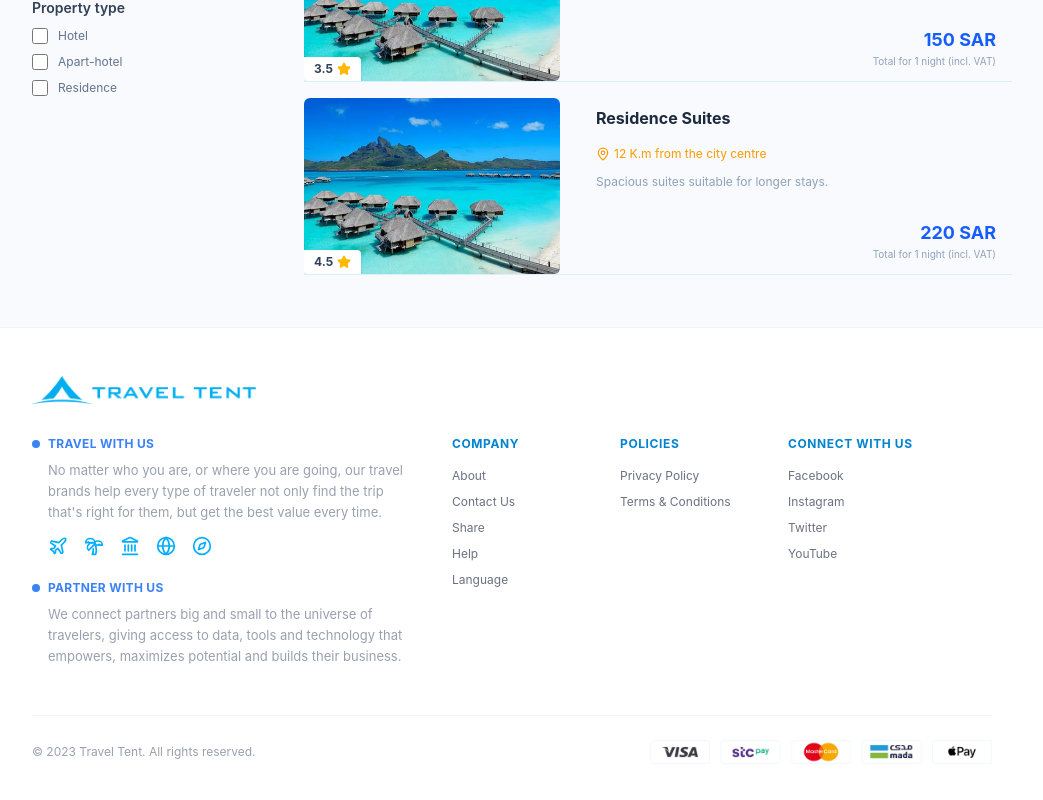
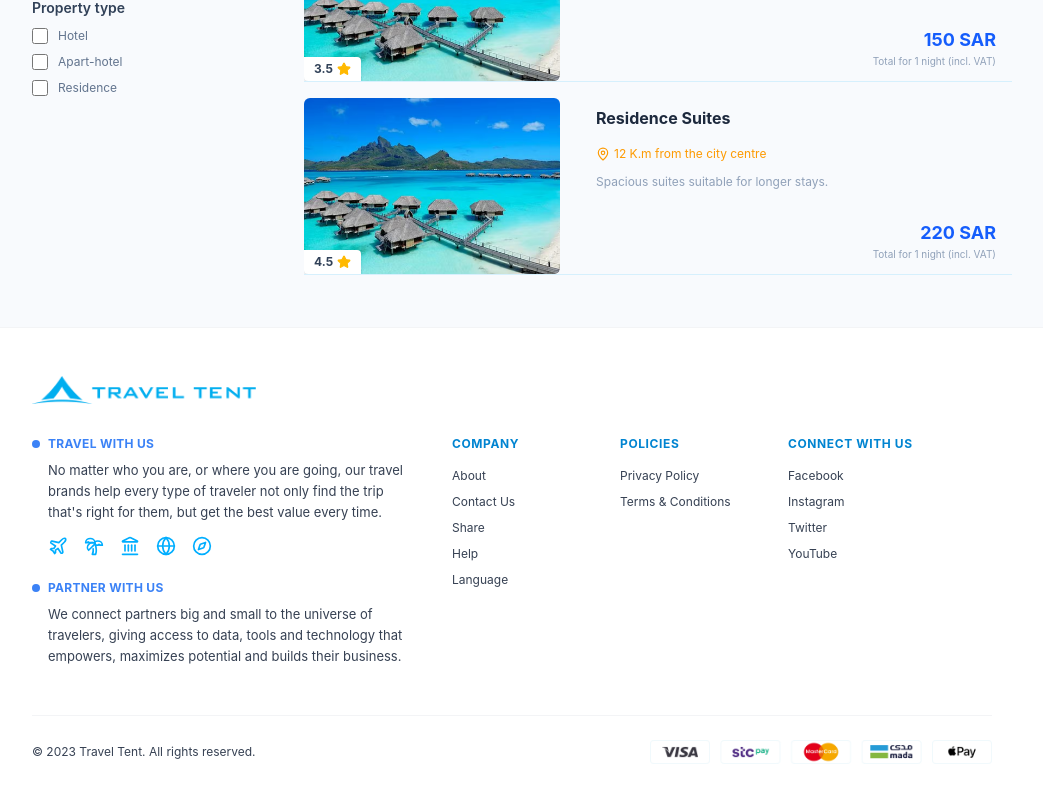
Before and after one commit to jessyhneino/Travel-web, a React (Vite) app: page /hotels in a window 1280 px wide. Shown: the part 746-1546 px from the top of the page, without its empty margins (128-1171 px from the left). Built offline with nearby package versions, Linux system fonts and the light colour scheme.

Commit message:
update text-gray-400 to 700

```diff
--- a/src/pages/Footer/Footer.jsx
+++ b/src/pages/Footer/Footer.jsx
@@ -6,7 +6,7 @@ export default function Footer() {
   const { t } = useTranslation();
 
   return (
-    <footer className="w-full bg-white text-gray-600 font-sans py-12 px-7 sm:px-12 md:px-26 lg:px-40 border-t border-gray-100">
+    <footer className="w-full bg-white text-gray-700 font-sans py-12 px-7 sm:px-12 md:px-26 lg:px-40 border-t border-gray-100">
       <div className="max-w-7xl mx-auto">
         {/* Logo Header Section */}
         <div className="mb-8">
@@ -30,7 +30,7 @@ export default function Footer() {
                 <span>{t("TRAVEL WITH US")}</span>
               </div>
 
-              <p className="text-gray-400 text-[13px] leading-relaxed pl-4 max-w-sm">
+              <p className="text-gray-700 text-[13px] leading-relaxed pl-4 max-w-sm">
                 {t(
                   "No matter who you are, or where you are going, our travel brands help every type of traveler not only find the trip that's right for them, but get the best value every time."
                 )}
@@ -53,7 +53,7 @@ export default function Footer() {
                 <span>{t("PARTNER WITH US")}</span>
               </div>
 
-              <p className="text-gray-400 text-[13px] leading-relaxed pl-4 max-w-sm">
+              <p className="text-gray-700 text-[13px] leading-relaxed pl-4 max-w-sm">
                 {t(
                   "We connect partners big and small to the universe of travelers, giving access to data, tools and technology that empowers, maximizes potential and builds their business."
                 )}
@@ -67,7 +67,7 @@ export default function Footer() {
               {t("COMPANY")}
             </h3>
 
-            <ul className="space-y-2.5 text-xs text-gray-500">
+            <ul className="space-y-2.5 text-xs text-gray-700">
               <li>
                 <a href="#" className="hover:text-cyan-500 transition-colors">
                   {t("About")}
@@ -102,7 +102,7 @@ export default function Footer() {
               {t("POLICIES")}
             </h3>
 
-            <ul className="space-y-2.5 text-xs text-gray-500">
+            <ul className="space-y-2.5 text-xs text-gray-700">
               <li>
                 <a href="#" className="hover:text-cyan-500 transition-colors">
                   {t("Privacy Policy")}
@@ -122,7 +122,7 @@ export default function Footer() {
               {t("CONNECT WITH US")}
             </h3>
 
-            <ul className="space-y-2.5 text-xs text-gray-500">
+            <ul className="space-y-2.5 text-xs text-gray-700">
               <li>
                 <a href="#" className="hover:text-cyan-500 transition-colors">
                   {t("Facebook")}
@@ -148,7 +148,7 @@ export default function Footer() {
         </div>
 
         {/* Bottom Bar: Copyright & Payment Gateways */}
-        <div className="pt-6 flex flex-col md:flex-row items-center justify-between gap-4 text-xs text-gray-400">
+        <div className="pt-6 flex flex-col md:flex-row items-center justify-between gap-4 text-xs text-gray-700">
           <p>{t("© 2023 Travel Tent. All rights reserved.")}</p>
 
           {/* Payment Badges */}
--- a/src/pages/Home/SpecialPackages.jsx
+++ b/src/pages/Home/SpecialPackages.jsx
@@ -96,7 +96,7 @@ export default function SpecialPackages() {
             </h3>
 
             {/* Package Description */}
-            <p className="w-full max-w-xl text-sm leading-relaxed text-gray-500 sm:text-[15px] md:text-base">
+            <p className="w-full max-w-xl text-sm leading-relaxed text-gray-700 sm:text-[15px] md:text-base">
               {t(currentPackage.description)}
             </p>
 
@@ -119,7 +119,7 @@ export default function SpecialPackages() {
                     />
                   </svg>
 
-                  <span className="text-gray-400">
+                  <span className="text-gray-700">
                     {t(feature)}
                   </span>
                 </div>
@@ -171,7 +171,7 @@ export default function SpecialPackages() {
         {/* Package Counter */}
         <div
           dir="ltr"
-          className="whitespace-nowrap text-center text-[10px] font-semibold tracking-wider text-gray-400 sm:text-xs"
+          className="whitespace-nowrap text-center text-[10px] font-semibold tracking-wider text-gray-700 sm:text-xs"
         >
           {t("Showing")} {formatNumber(currentIndex + 1)}/
           {formatNumber(packagesData.length)}
--- a/src/pages/HotelDetailPage/AreaSection.jsx
+++ b/src/pages/HotelDetailPage/AreaSection.jsx
@@ -50,7 +50,7 @@ export default function AreaSection() {
           </div>
 
           {/* Address Information */}
-          <div className="mt-3 flex flex-col gap-3 text-xs text-gray-500 sm:flex-row sm:items-start sm:justify-between sm:text-sm">
+          <div className="mt-3 flex flex-col gap-3 text-xs text-gray-700 sm:flex-row sm:items-start sm:justify-between sm:text-sm">
             <div className="flex items-start gap-2 min-w-0">
               <p className="leading-5 break-words min-w-0">
                 {t(
@@ -84,20 +84,20 @@ export default function AreaSection() {
                 {section.items.map((item, index) => (
                   <li
                     key={`${section.title}-${index}`}
-                    className="flex items-center justify-between gap-4 text-xs text-gray-500 sm:text-sm"
+                    className="flex items-center justify-between gap-4 text-xs text-gray-700 sm:text-sm"
                   >
                     <div className="flex items-center gap-2 min-w-0">
-                      <Icon className="h-4 w-4 shrink-0 text-gray-500" />
+                      <Icon className="h-4 w-4 shrink-0 text-gray-700" />
 
                       <span
-                        className="truncate text-gray-600"
+                        className="truncate text-gray-700"
                         title={item.name}
                       >
                         {t(item.name)}
                       </span>
                     </div>
 
-                    <span className="shrink-0 text-gray-500 font-normal">
+                    <span className="shrink-0 text-gray-700 font-normal">
                       {t(item.time)}
                     </span>
                   </li>
--- a/src/pages/HotelDetailPage/HotelOverview.jsx
+++ b/src/pages/HotelDetailPage/HotelOverview.jsx
@@ -61,7 +61,7 @@ export default function HotelOverview() {
               className={`pb-4 -mb-3 whitespace-nowrap border-b-2 transition-colors ${
                 activeTab === tab.id
                   ? "text-blue-600 border-blue-600 font-semibold"
-                  : "text-gray-400 border-transparent hover:text-blue-600"
+                  : "text-gray-700 border-transparent hover:text-blue-600"
               }`}
             >
               {t(tab.label)}
@@ -93,7 +93,7 @@ export default function HotelOverview() {
           {t("4.2/5 Very Good")}
         </p>
 
-        <p className="text-xs text-gray-400 mt-1">
+        <p className="text-xs text-gray-700 mt-1">
           {t("Guests rated this property 4.0/5 for cleanliness.")}
         </p>
       </div>
@@ -138,7 +138,7 @@ export default function HotelOverview() {
               </Marker>
             </MapContainer>
           </div>
-          <div className="flex justify-between items-start text-[11px] text-gray-500">
+          <div className="flex justify-between items-start text-[11px] text-gray-700">
             <p>
               {t(
                 "Terminal 1 / Gate z 25, frankfurt am Main/ Airport, Frankfurt, Hessen, 60549"
--- a/src/pages/HotelDetailPage/RoomSelection.jsx
+++ b/src/pages/HotelDetailPage/RoomSelection.jsx
@@ -24,7 +24,7 @@ export default function RoomSelection() {
             className="w-full min-w-0 bg-slate-50 border border-gray-200 rounded-[6px] p-3 sm:p-3.5 flex justify-between items-center gap-3 text-left transition-all duration-200 hover:border-blue-300 hover:bg-blue-50/50 focus:outline-none focus:ring-2 focus:ring-blue-200"
           >
             <div className="min-w-0">
-              <span className="text-[11px] sm:text-xs text-gray-400 block mb-1">
+              <span className="text-[11px] sm:text-xs text-gray-700 block mb-1">
                 {t("Check in:")}
               </span>
 
@@ -33,7 +33,7 @@ export default function RoomSelection() {
               </span>
             </div>
 
-            <span className="text-gray-400 text-xs shrink-0">▼</span>
+            <span className="text-gray-700 text-xs shrink-0">▼</span>
           </button>
         ))}
       </div>
```
Also changed, not shown: src/pages/HotelDetailPage/RoomCard.jsx (+6 -6 lines).
